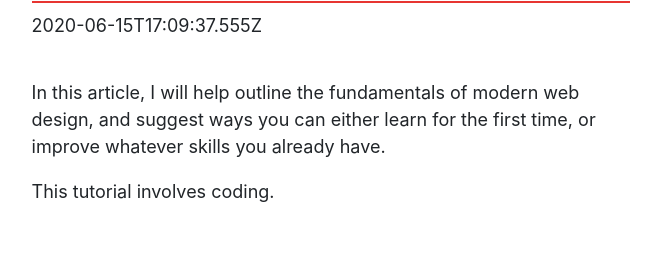
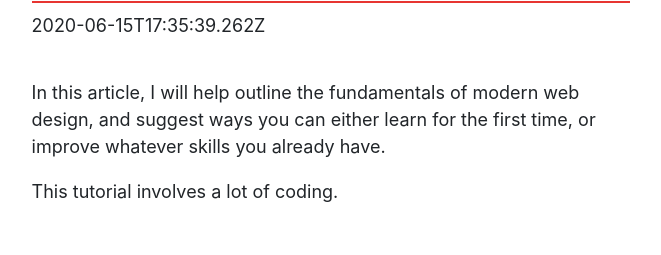
Before and after one commit to masayaShinoda/bread-podcast, a Gatsby site: page /blog/a-guide-to-practical-web-design in a window 1280 px wide. Shown: the part 208-463 px from the top of the page, without its empty margins (148-809 px from the left). Built offline with nearby package versions, Linux system fonts and the light colour scheme; Gatsby itself is replaced by a stand-in of ours.

Commit message:
Update Blog “a-guide-to-practical-web-design”

```diff
--- a/blog/a-guide-to-practical-web-design.md
+++ b/blog/a-guide-to-practical-web-design.md
@@ -1,11 +1,11 @@
 ---
 path: a-guide-to-practical-web-design
-date: 2020-06-15T17:09:37.555Z
+date: 2020-06-15T17:35:39.262Z
 title: A Guide to Practical Web Design
 featuredImage: https://images.unsplash.com/photo-1522542550221-31fd19575a2d?ixlib=rb-1.2.1&auto=format&fit=crop&w=1050&q=80
 ---
 In this article, I will help outline the fundamentals of modern web design, and suggest ways you can either learn for the first time, or improve whatever skills you already have.
 
-This tutorial involves coding.
+This tutorial involves a lot of coding.
 
 ## Contents:
```
